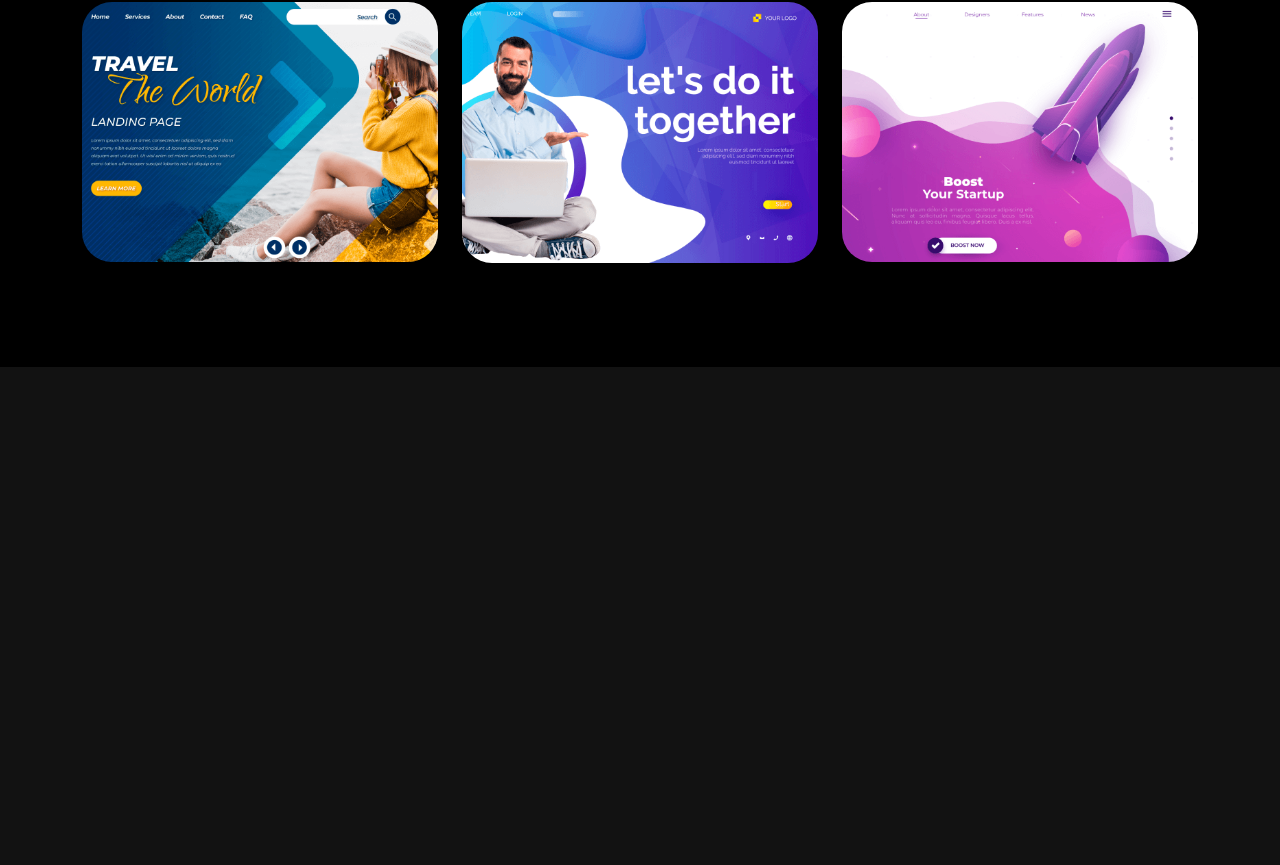
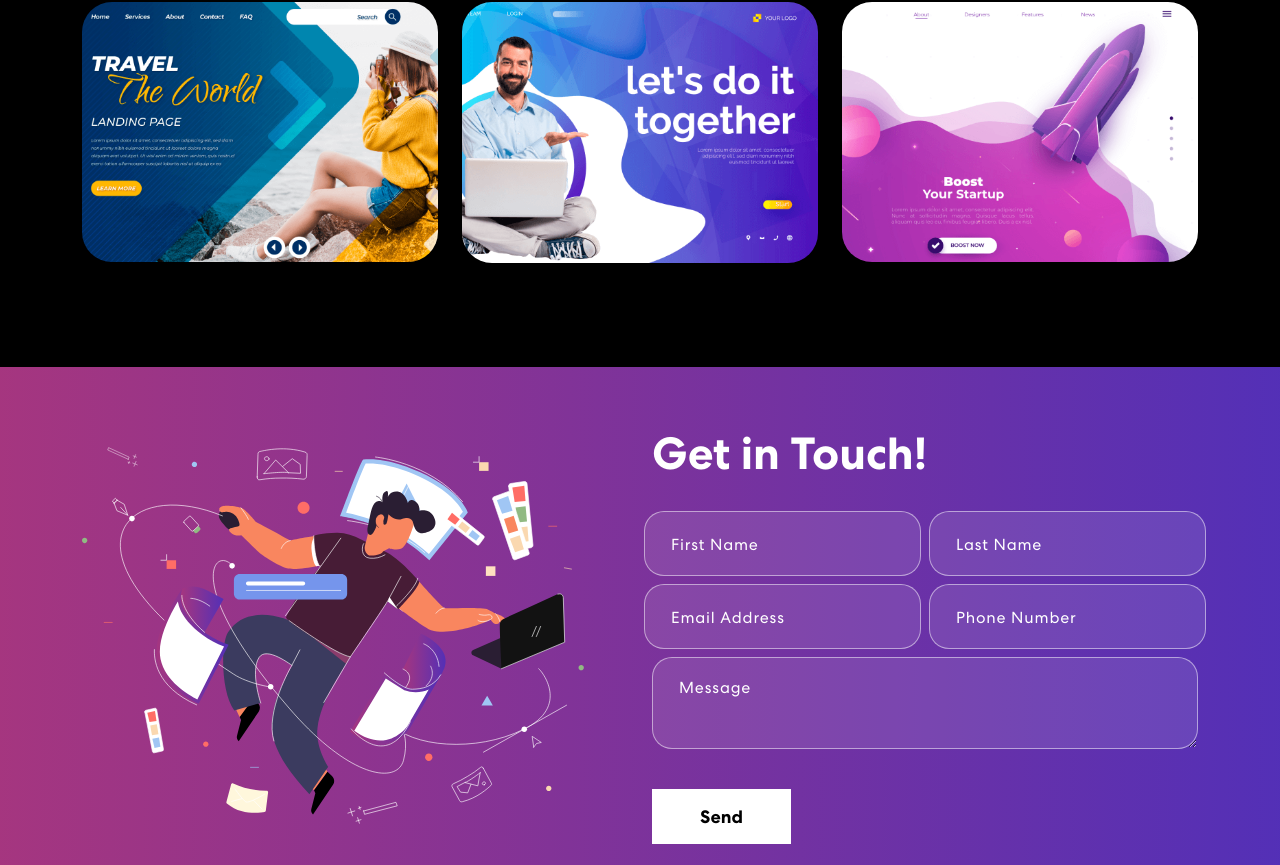
Before and after one commit to eashaan-sharma/portfolio, a React (Create React App) app: page / in a window 1280 px wide. Shown: the part 1932-2797 px from the top of the page. Before the commit the page ends 2299 px from the top, so only its background shows below. Built offline with nearby package versions, Linux system fonts and the light colour scheme.

Commit message:
imported missing contact.js file

```diff
--- a/src/App.js
+++ b/src/App.js
@@ -4,6 +4,9 @@
 import { Banner } from './components/Banner';
 import { Skills } from './components/Skills';
 import { Projects } from './components/Projects';
+import { Contact } from './components/Contact';
+import { Footer } from './components/Footer';
+
 
 import 'bootstrap/dist/css/bootstrap.min.css'
 
@@ -14,6 +17,8 @@
       <Banner/>
       <Skills/>
       <Projects/>
+      <Contact/>
+      <Footer/>
     </div>
   );
 }
```
